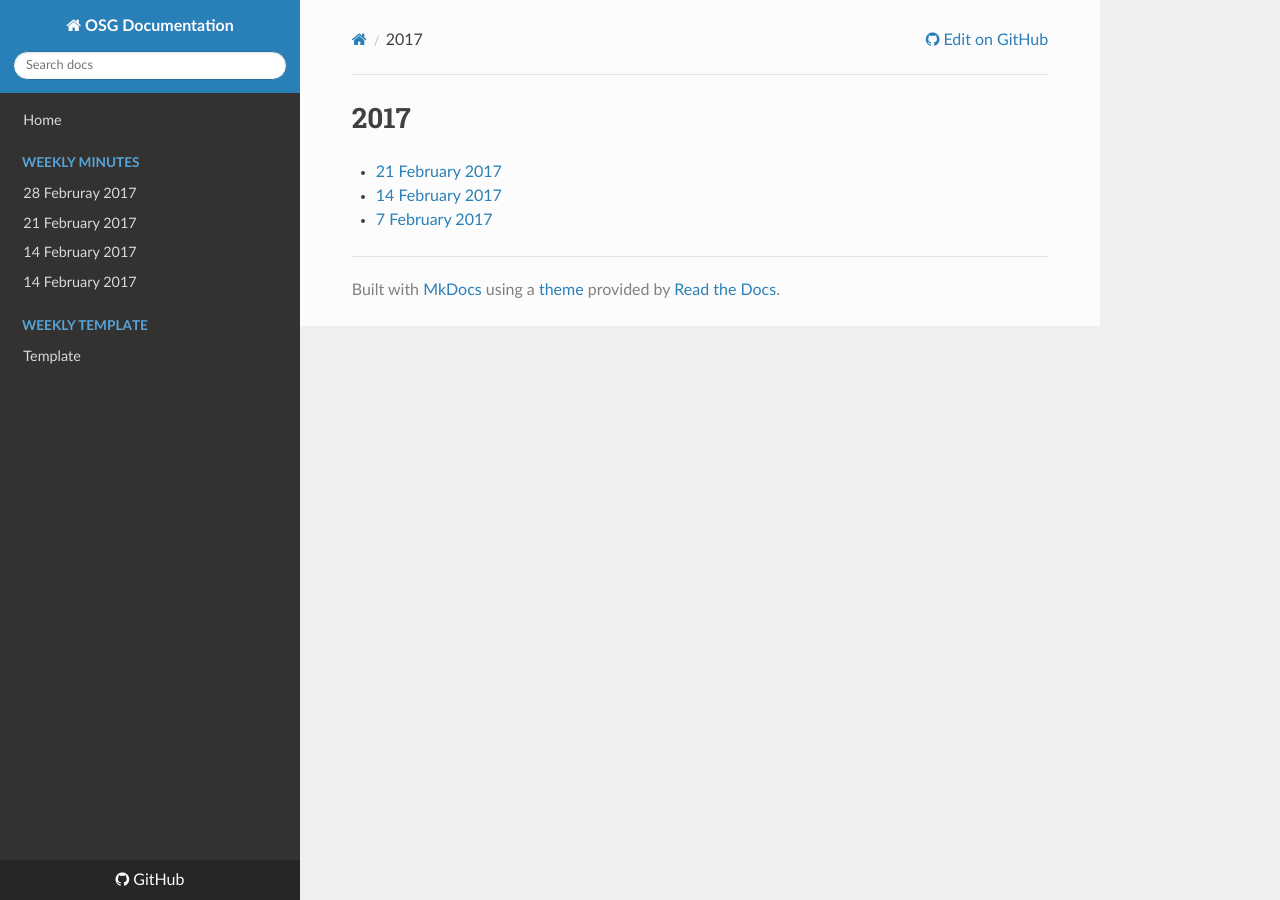
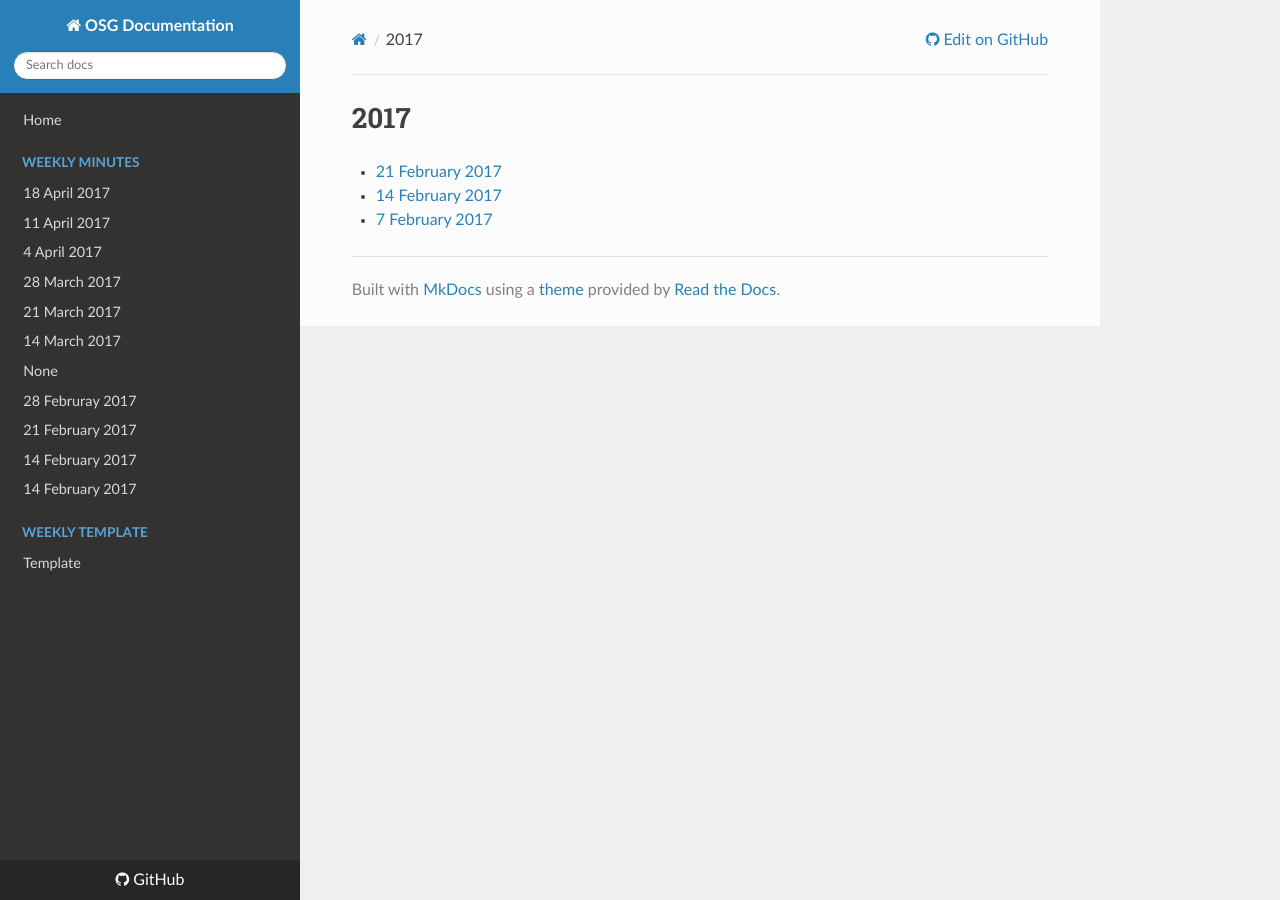
Before and after one commit to zsshah/production, an MkDocs documentation site: the page built from docs/WeeklyMinutes.md, in a window 1280 px wide. Built offline with MkDocs 1.6.1, drawn with Linux system fonts in a browser that asks for light colours; nearby versions of some CDN libraries; old or Windows-style settings are respelled for this version of MkDocs.

Commit message:
Update mkdocs.yml

```diff
--- a/mkdocs.yml
+++ b/mkdocs.yml
@@ -9,6 +9,13 @@ extra_css:
 pages:
 - Home: 'index.md'
 - Weekly Minutes:
+  - '18 April 2017': 'WeeklyMinutes/18April2017'
+  - '11 April 2017': 'WeeklyMinutes/11April2017'
+  - '4 April 2017': 'WeeklyMinutes/4April2017'
+  - '28 March 2017': 'WeeklyMinutes/28March2017'
+  - '21 March 2017': 'WeeklyMinutes/21March2017'
+  - '14 March 2017': 'WeeklyMinutes/14March2017'
+  - '7 March 2017 Canceled'
   - '28 Februray 2017': 'WeeklyMinutes/28Feb2017.md'
   - '21 February 2017': 'WeeklyMinutes/21Feb2017.md'
   - '14 February 2017': 'WeeklyMinutes/14Feb2017.md'
```
